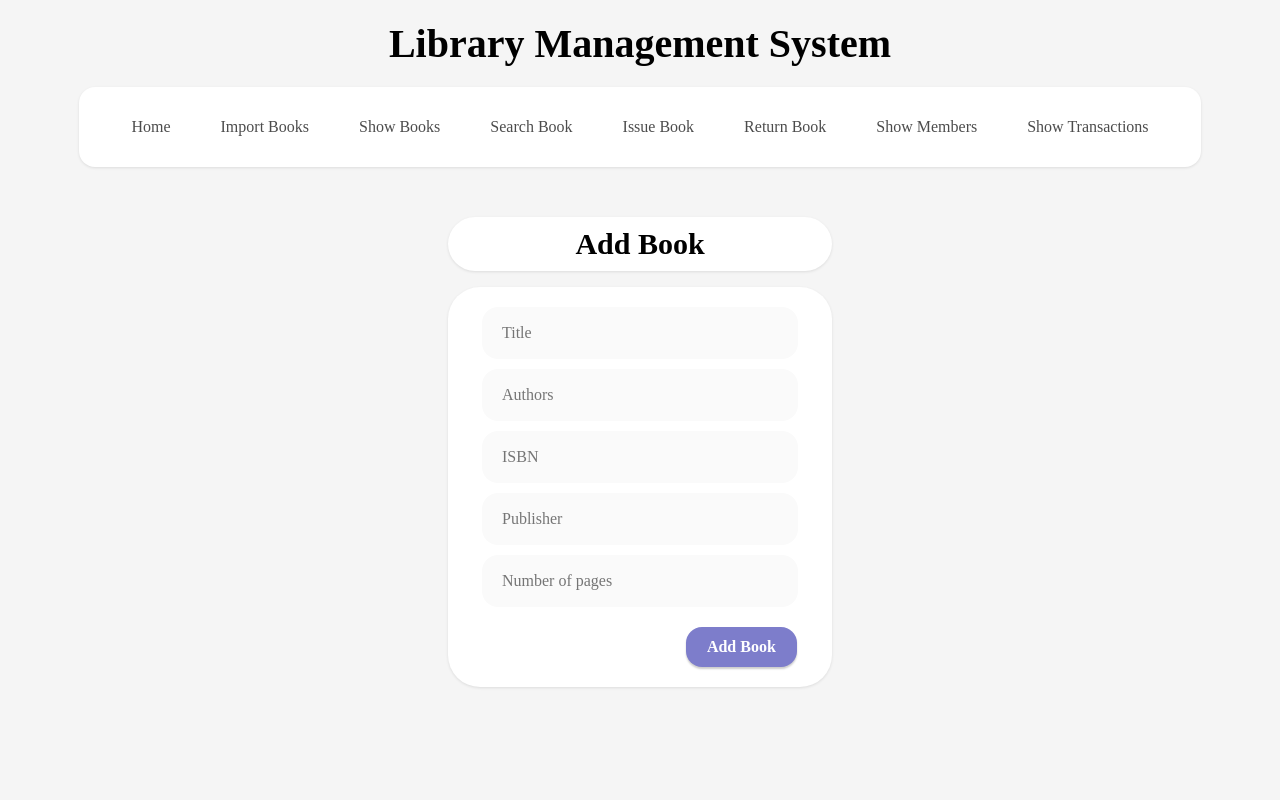
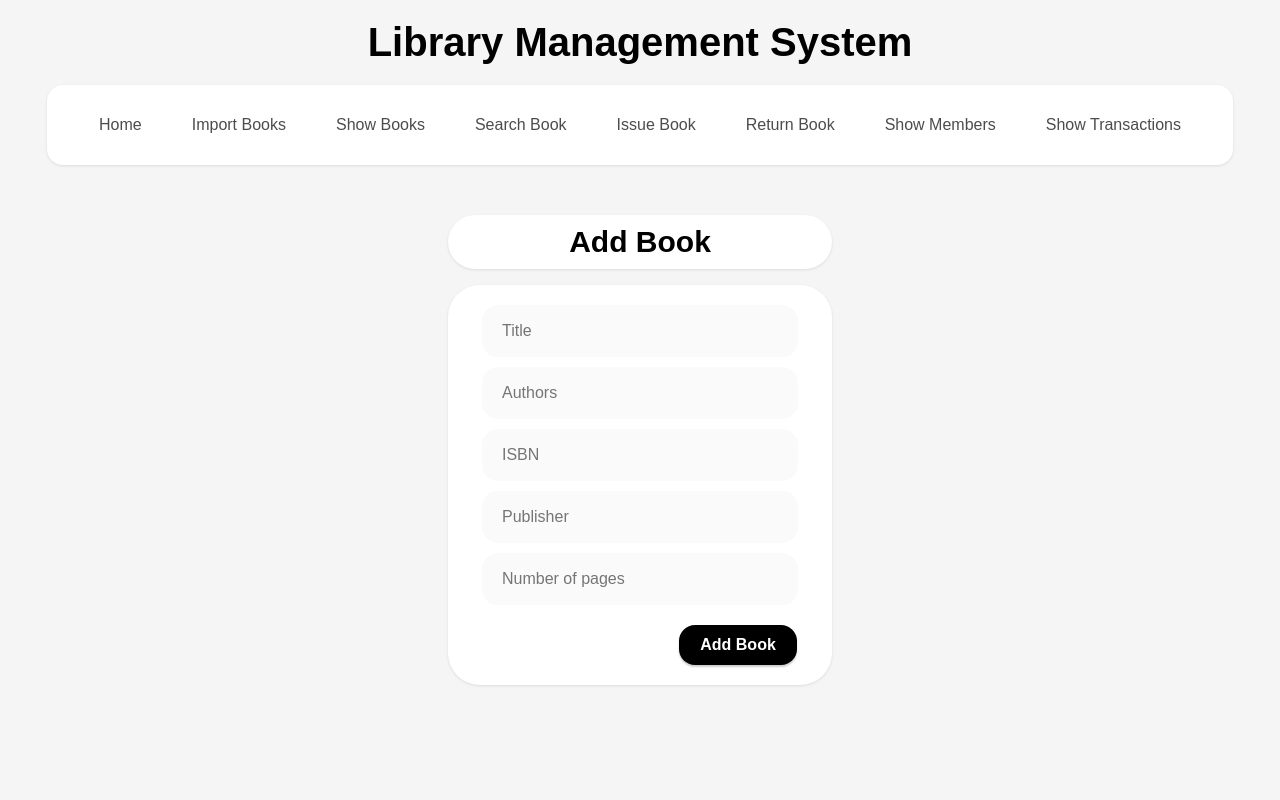
Before and after one commit to anushkaborole23/lib_mgmt, a Django app: page /add-book/ in a window 1280 px wide. Run offline with Django 4.2, Linux system fonts and the light colour scheme.

Commit message:
Add files via upload

```diff
--- a/library_management_system/settings.py
+++ b/library_management_system/settings.py
@@ -27,7 +27,7 @@
 # SECURITY WARNING: don't run with debug turned on in production!
 DEBUG = True
 
-ALLOWED_HOSTS = []
+ALLOWED_HOSTS = ['.vercel.app']
 
 
 
--- a/library_management_system/wsgi.py
+++ b/library_management_system/wsgi.py
@@ -14,3 +14,4 @@
 os.environ.setdefault('DJANGO_SETTINGS_MODULE', 'library_management_system.settings')
 
 application = get_wsgi_application()
+app=application
--- a/static/CSS/style.css
+++ b/static/CSS/style.css
@@ -1,12 +1,8 @@
-body{
-    background-color: aquamarine;
-}
 *{
-
     margin: 0;
     padding: 0;
     box-sizing: border-box;
-    font-family: 'Times New Roman', Times, serif;
+    font-family: 'Be Vietnam Pro', sans-serif;
 }
 
 #container{
@@ -38,7 +34,7 @@
 .btn{
     font-weight: bold;
     color:white;
-    background-color: rgb(125, 125, 203);
+    background-color: black;
     border: 1px solid transparent;
     border-radius: 1rem;
     box-shadow: 0 2px 2px 0 rgba(0, 0, 0, 0.2);
```
Also changed, not shown: vercel.json (added), 1 other file.
